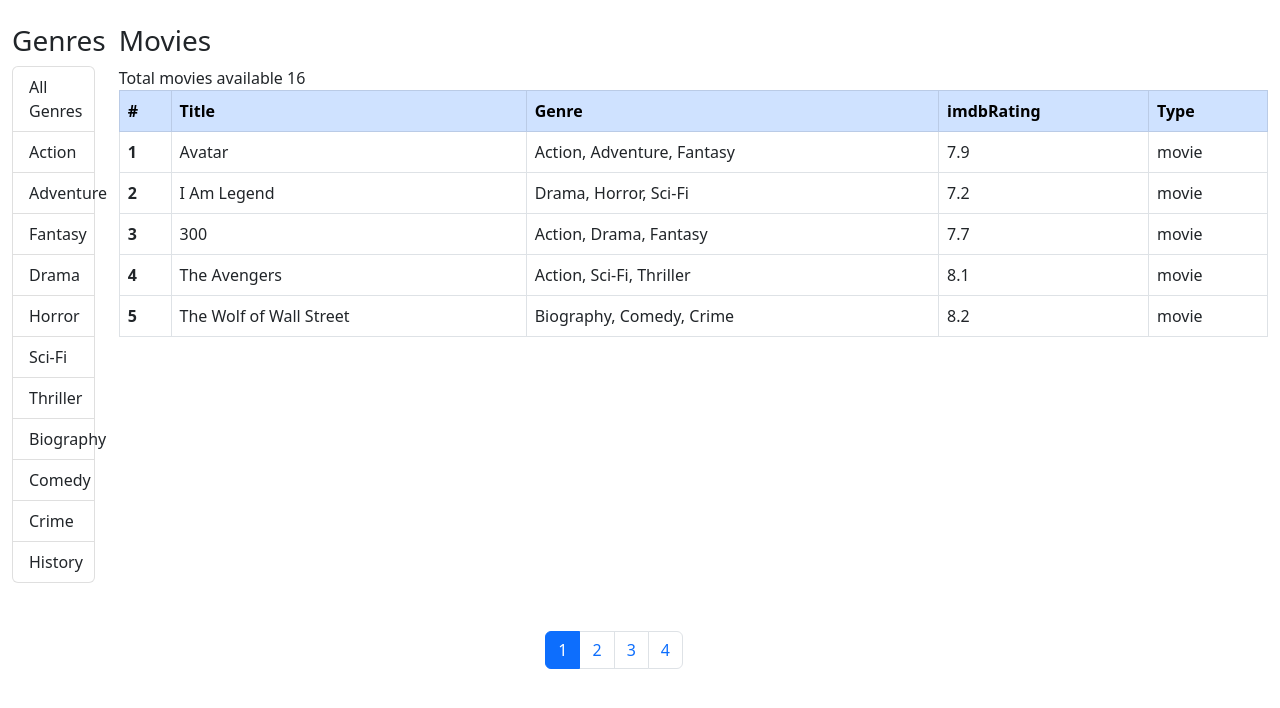
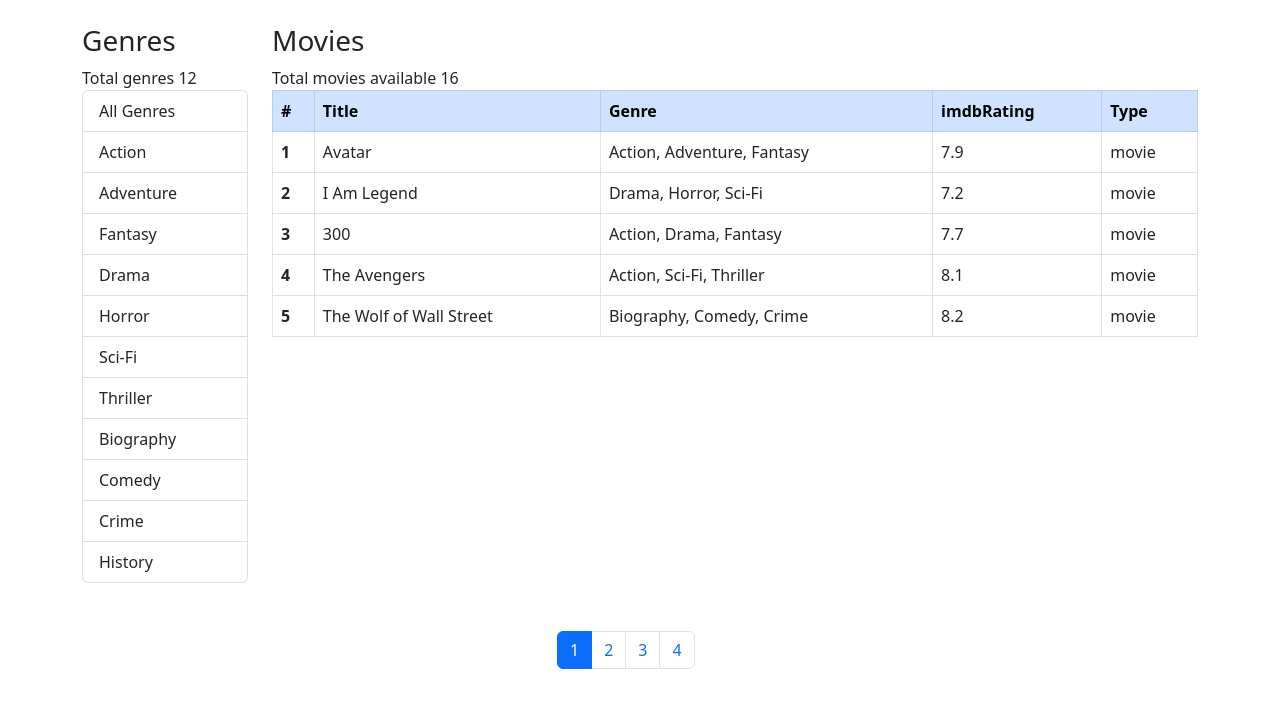
Before and after one commit to samimaftabahmed/react_practice_3, a React (Create React App) app: page / in a window 1280 px wide. Shown: the top 708 px of the page. Built offline with nearby package versions, Linux system fonts and the light colour scheme.

Commit message:
minor tweaks

```diff
--- a/src/components/main-page.jsx
+++ b/src/components/main-page.jsx
@@ -37,10 +37,11 @@ class MainPage extends Component {
       // React.Fragment alternative is <> content </>
       <>
         <br />
-        <div className="container-fluid">
+        <div className="container">
           <div className="row">
-            <div className="col-1">
+            <div className="col-2">
               <h3>Genres</h3>
+              Total genres {this.genres.size}
               <GenreList
                 genres={this.genres}
                 selectedGenre={this.state.selectedGenre}
@@ -48,8 +49,9 @@ class MainPage extends Component {
               />
             </div>
             {/* div.col-3 closed */}
-            <div className="col-11">
-              <h3>Movies</h3>Total movies available {this.state.movies.length}
+            <div className="col-10">
+              <h3>Movies</h3>
+              Total movies available {this.state.movies.length}
               <DataGrid movies={paginatedMovies} />
             </div>
             {/* div.col-9 closed */}
```
